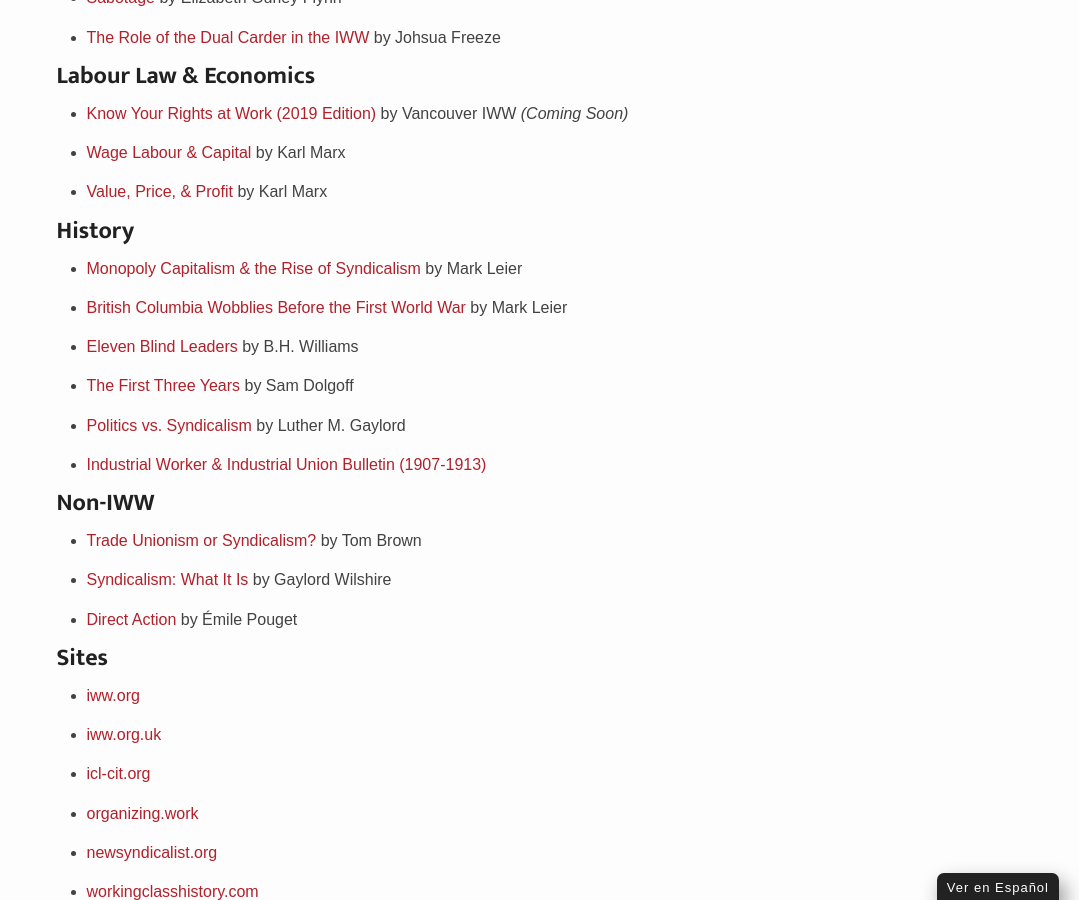
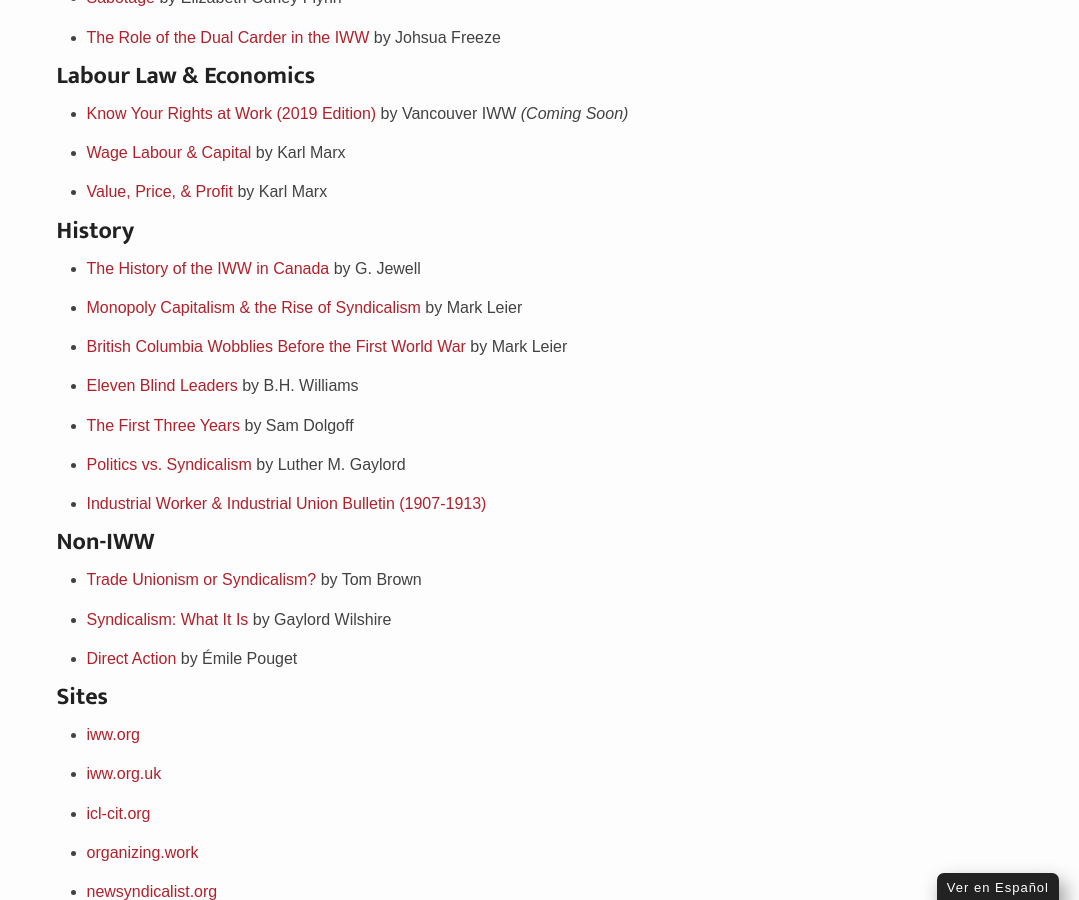
Before and after one commit to vancouveriww/vancouveriww.github.io, a Jekyll site: the page built from resources.html, in a window 1280 px wide and 900 px high, scrolled down 934 px. Shown: the whole window, without its empty margins (201-1280 px from the left). Built offline with Jekyll 4.4.1, drawn with Linux system fonts in a browser that asks for light colours; some web fonts are replaced.

Commit message:
Update resources.html

```diff
--- a/resources.html
+++ b/resources.html
@@ -29,6 +29,7 @@
 </ul>
 <h2>History</h2>
 <ul>
+  <li><a href="{{site.baseurl}}/iww-in-canada">The History of the IWW in Canada</a> by G. Jewell</li>
   <li><a href="https://libcom.org/history/monopoly-capitalism-rise-syndicalism-mark-leier">Monopoly Capitalism & the Rise of Syndicalism</a> by Mark Leier</li>
   <li><a href="https://libcom.org/history/we-must-do-away-racial-prejudice-imaginary-boundary-lines-british-columbia-wobblies-firs">British Columbia Wobblies Before the First World War</a> by Mark Leier</li>
   <li><a href="https://libcom.org/library/eleven-blind-leaders-or-practical-socialism-revolutionary-tactics-iww-point-view-1910">Eleven Blind Leaders</a> by B.H. Williams</li>
```
